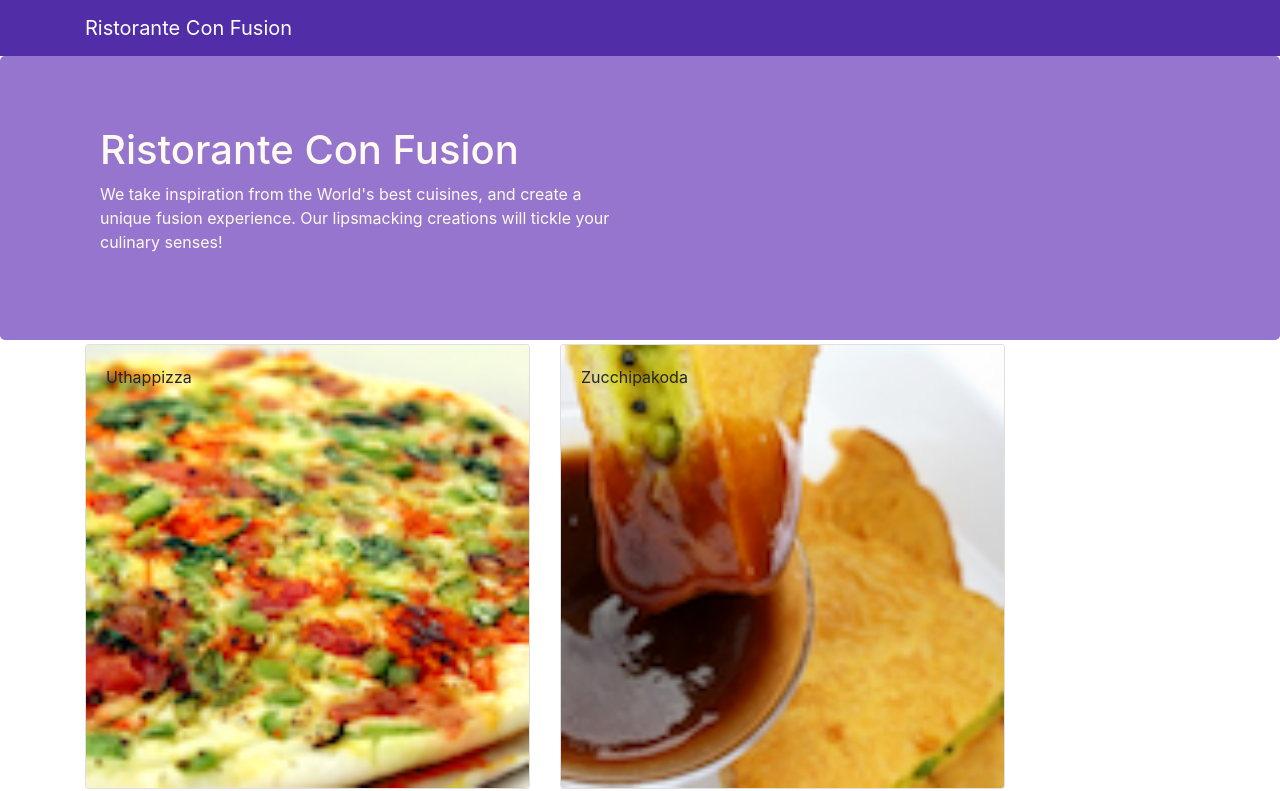
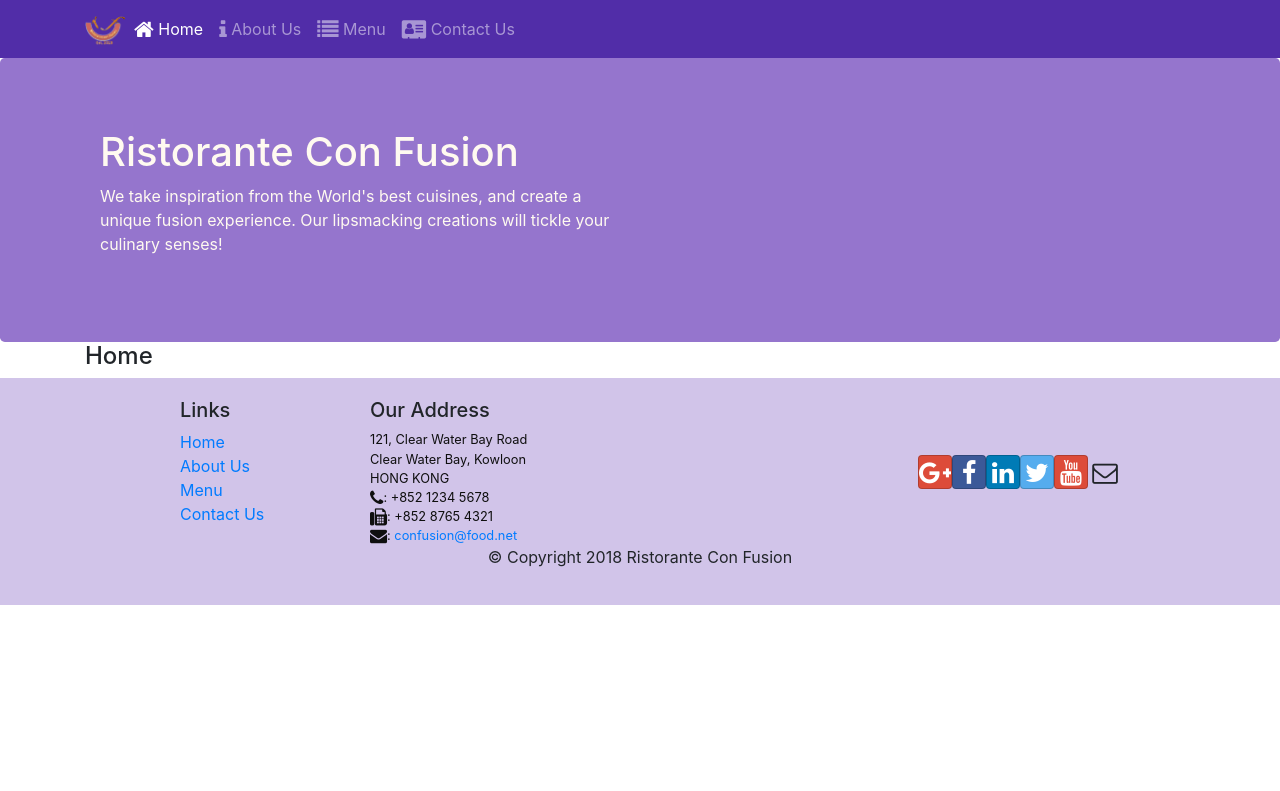
Before and after one commit to ladukaraniket/confusion, a React (Create React App) app: page /home in a window 1280 px wide. Shown: the top 791 px of the page. Built offline with nearby package versions, Linux system fonts and the light colour scheme.

Commit message:
React Router

```diff
--- a/package.json
+++ b/package.json
@@ -13,6 +13,7 @@
     "react": "^16.13.1",
     "react-dom": "^16.13.1",
     "react-popper": "^2.2.3",
+    "react-router-dom": "^5.2.0",
     "react-scripts": "3.4.1",
     "reactstrap": "^8.5.1"
   },
--- a/src/App.js
+++ b/src/App.js
@@ -1,16 +1,19 @@
 import React, { Component } from 'react';
 import Main from './components/MainComponent';
 import './App.css';
+import { BrowserRouter } from 'react-router-dom';
 
 class App extends Component {
 
 
 
-  render(){
+  render() {
     return (
-      <div>
-        <Main></Main>
-      </div>
+      <BrowserRouter>
+        <div>
+          <Main></Main>
+        </div>
+      </BrowserRouter>
     );
   }
 
--- a/src/components/FooterComponent.js
+++ b/src/components/FooterComponent.js
@@ -1,4 +1,5 @@
 import React from 'react';
+import {Link} from 'react-router-dom';
 
 
 function Footer(props) {
@@ -9,10 +10,10 @@
                     <div className="col-4 offset-1 col-sm-2">
                         <h5>Links</h5>
                         <ul className="list-unstyled">
-                            <li><a href="#">Home</a></li>
-                            <li><a href="#">About</a></li>
-                            <li><a href="#">Menu</a></li>
-                            <li><a href="contactus.html">Contact</a></li>
+                            <li><Link to="/home">Home</Link></li>
+                            <li><Link to="/aboutus">About Us</Link></li>
+                            <li><Link to="/menu">Menu</Link></li>
+                            <li><Link to="/contactus">Contact Us</Link></li>
                         </ul>
                     </div>
                     <div className="col-7 col-sm-5">
--- a/src/components/HeaderComponent.js
+++ b/src/components/HeaderComponent.js
@@ -1,14 +1,61 @@
 import React, { Component } from 'react';
-import { Navbar, NavbarBrand, Jumbotron } from 'reactstrap';
-
+import { Navbar, NavbarBrand, Nav, NavbarToggler, Collapse, NavItem, Jumbotron } from 'reactstrap';
+import { NavLink } from 'react-router-dom';
 
 class Header extends Component {
+
+    constructor(props){
+        super(props);
+
+        this.state = {
+            isNavOpen: false
+        };
+        this.toggleNav = this.toggleNav.bind(this);
+    }
+
+    toggleNav(){
+        this.setState({
+            isNavOpen : !this.state.isNavOpen
+        });
+    }
     render() {
         return (
             <>
-                <Navbar dark>
+                <Navbar dark expand="md">
                     <div className="container">
-                        <NavbarBrand href='/'>Ristorante Con Fusion</NavbarBrand>
+                        <NavbarToggler onClick={this.toggleNav}></NavbarToggler>
+
+                        <NavbarBrand className="mr-auto" href='/'>
+                            <img src="assets/images/logo.png" height="30" width="41" alt="Ristorante Con Fusion"></img>
+                        </NavbarBrand>
+
+                        <Collapse isOpen={this.state.isNavOpen} navbar>
+                            <Nav navbar>
+                                <NavItem>
+                                    <NavLink className="nav-link" to="/home">
+                                        <span className="fa fa-home fa-lg"></span> Home
+                                </NavLink>
+                                </NavItem>
+
+                                <NavItem>
+                                    <NavLink className="nav-link" to="/aboutus">
+                                        <span className="fa fa-info fa-lg"></span> About Us
+                                </NavLink>
+                                </NavItem>
+
+                                <NavItem>
+                                    <NavLink className="nav-link" to="/menu">
+                                        <span className="fa fa-list fa-lg"></span> Menu
+                                </NavLink>
+                                </NavItem>
+
+                                <NavItem>
+                                    <NavLink className="nav-link" to="/contactus">
+                                        <span className="fa fa-address-card fa-lg"></span> Contact Us
+                                </NavLink>
+                                </NavItem>
+                            </Nav>
+                        </Collapse>
                     </div>
                 </Navbar>
                 <Jumbotron>
@@ -17,7 +64,7 @@
                             <div className="col-12 col-sm-6">
                                 <h1>Ristorante Con Fusion</h1>
                                 <p>We take inspiration from the World's best cuisines,
-                                     and create a unique fusion experience. Our lipsmacking
+                                and create a unique fusion experience. Our lipsmacking
                                      creations will tickle your culinary senses!</p>
 
                             </div>
--- /dev/null
+++ b/src/components/HomeComponent.js
@@ -0,0 +1,11 @@
+import React from 'react';
+
+function Home(props){
+    return(
+        <div className="container">
+            <h4>Home</h4>
+        </div>
+    );
+}
+
+export default Home;
--- a/src/components/MainComponent.js
+++ b/src/components/MainComponent.js
@@ -3,30 +3,37 @@
 import DishDetail from './DishDetailComponent';
 import Header from './HeaderComponent';
 import Footer from './FooterComponent';
-import {DISHES} from '../shared/dishes';
+import Home from './HomeComponent';
+import { Switch, Route, Redirect } from 'react-router-dom';
+import { DISHES } from '../shared/dishes';
 
 class Main extends Component {
 
-  constructor(props){
+  constructor(props) {
     super(props);
 
     this.state = {
       dishes: DISHES,
-      selectedDish:null
     };
   }
 
-  onDishSelect(dishId){
-    this.setState({
-        selectedDish:dishId
-    });
-  }
-  render(){
+
+  render() {
+
+    const HomePage= () => {
+      return(
+        <Home></Home>
+      );
+    };
+
     return (
       <div>
         <Header></Header>
-        <Menu dishes={this.state.dishes} onClick={(dishId) => this.onDishSelect(dishId)}></Menu>
-        <DishDetail dishDetail={this.state.dishes.filter((dish) => dish.id === this.state.selectedDish)[0]} ></DishDetail>
+        <Switch>
+          <Route path="/home" component={HomePage}></Route>
+          <Route exact path="/menu" component={()=> <Menu dishes={this.state.dishes}></Menu>}></Route>
+          <Redirect to="/home"></Redirect>
+        </Switch>
         <Footer></Footer>
       </div>
     );
```
Also changed, not shown: 1 other file (tests, documents, lock files or other folders).
